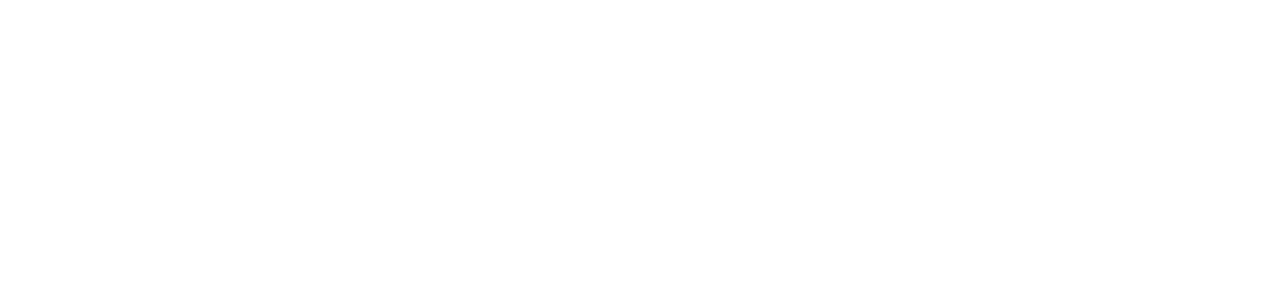
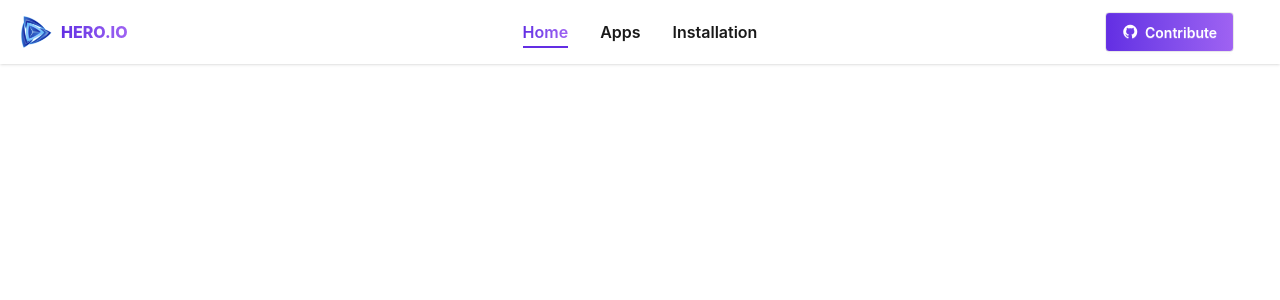
Before and after one commit to niloy1hasan/Hero-io-Apps-Store, a React (Vite) app: page / in a window 1280 px wide. Shown: the top 300 px of the page. Built offline with nearby package versions, Linux system fonts and the light colour scheme.

Commit message:
navbar added

```diff
--- a/index.html
+++ b/index.html
@@ -3,10 +3,12 @@
   <head>
     <meta charset="UTF-8" />
     <link rel="icon" type="image/svg+xml" href="/vite.svg" />
+    <!-- font awesome cdn -->
+    <link rel="stylesheet" href="https://cdnjs.cloudflare.com/ajax/libs/font-awesome/7.0.1/css/all.min.css" integrity="sha512-2SwdPD6INVrV/lHTZbO2nodKhrnDdJK9/kg2XD1r9uGqPo1cUbujc+IYdlYdEErWNu69gVcYgdxlmVmzTWnetw==" crossorigin="anonymous" referrerpolicy="no-referrer" />
     <meta name="viewport" content="width=device-width, initial-scale=1.0" />
     <title>Hero io | Apps Store</title>
   </head>
-  <body>
+  <body class="inter-regular">
     <div id="root"></div>
     <script type="module" src="/src/main.jsx"></script>
   </body>
--- a/src/App.jsx
+++ b/src/App.jsx
@@ -1,10 +1,14 @@
 import './App.css'
+import Navbar from './Components/Navbar/Navbar'
 
 function App() {
 
 
   return (
     <>
+    <header className='max-w-[1600px] mx-auto'>
+      <Navbar></Navbar>
+    </header>
     </>
   )
 }
--- a/src/Components/Navbar/Navbar.jsx
+++ b/src/Components/Navbar/Navbar.jsx
@@ -2,9 +2,43 @@
 
 const Navbar = () => {
     return (
-        <div>
+        <>
+        <nav className="navbar bg-base-100 shadow-sm">
+            <div className='w-[94%] mx-auto flex justify-between items-center'>
+                <div className="navbar-start">
 
-        </div>
+                    <div className="dropdown ml-[-25px]">
+                        <div tabindex="0" role="button" className="btn btn-ghost lg:hidden">
+                            <svg xmlns="http://www.w3.org/2000/svg" className="h-5 w-5" fill="none" viewBox="0 0 24 24" stroke="currentColor"> <path stroke-linecap="round" stroke-linejoin="round" stroke-width="2" d="M4 6h16M4 12h8m-8 6h16" /> </svg>
+                        </div>
+                        <ul tabindex="0" className="menu menu-sm dropdown-content bg-base-100 rounded-box z-1 mt-3 w-52 p-2 shadow">
+                            <li><a>Home</a></li>
+                            <li><a>Apps</a></li>
+                            <li><a>Installation</a></li>
+                        </ul>
+                    </div>
+
+                    <div className='flex gap-2 items-center cursor-pointer'>
+                        <img src='/src/assets/logo.png' alt="" className='h-8 w-8'/>
+                        <h2 className='font-extrabold bg-gradient-to-r from-[#632EE3] to-[#9F62F2] bg-clip-text text-transparent'>HERO.IO</h2>
+                    </div>
+
+                </div>
+
+                <div className="navbar-center hidden lg:flex">
+                    <ul className="flex items-center gap-8 font-semibold px-1 text-black/90">
+                        <li className='cursor-pointer'><a className='bg-gradient-to-r from-[#632EE3] to-[#9F62F2] bg-clip-text text-transparent pb-1 border-b-2 border-[#632EE3]'>Home</a></li>
+                        <li className='cursor-pointer'><a>Apps</a></li>
+                        <li className='cursor-pointer'><a>Installation</a></li>
+                    </ul>
+                </div>
+
+                <div className="navbar-end">
+                    <button className="btn bg-gradient-to-r from-[#632EE3] to-[#9F62F2] text-white"><i class="fa-brands fa-github"></i> Contribute</button>
+                </div>
+            </div>
+        </nav>
+        </>
     );
 };
 
```
